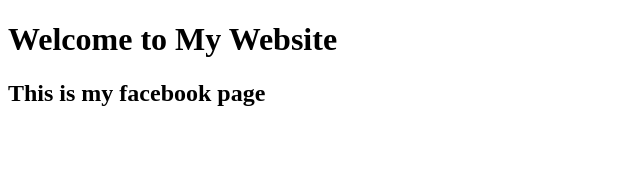
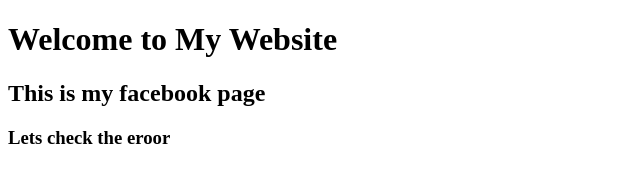
Before and after one commit to Mehrunnisa3/labdemo4, a plain HTML site: page index.html in a window 1280 px wide. Shown: the whole page, without its empty margins (0-640 px from the left). Drawn offline with Linux system fonts and the light colour scheme.

Commit message:
Changes made to index.html
Checking error

```diff
--- a/index.html
+++ b/index.html
@@ -10,6 +10,7 @@
 
         <h1>Welcome to My Website</h1>
         <h2> This is my facebook page </h2>
+        <h3> Lets check the eroor </h3>
 
   </body>
 </html>
```
